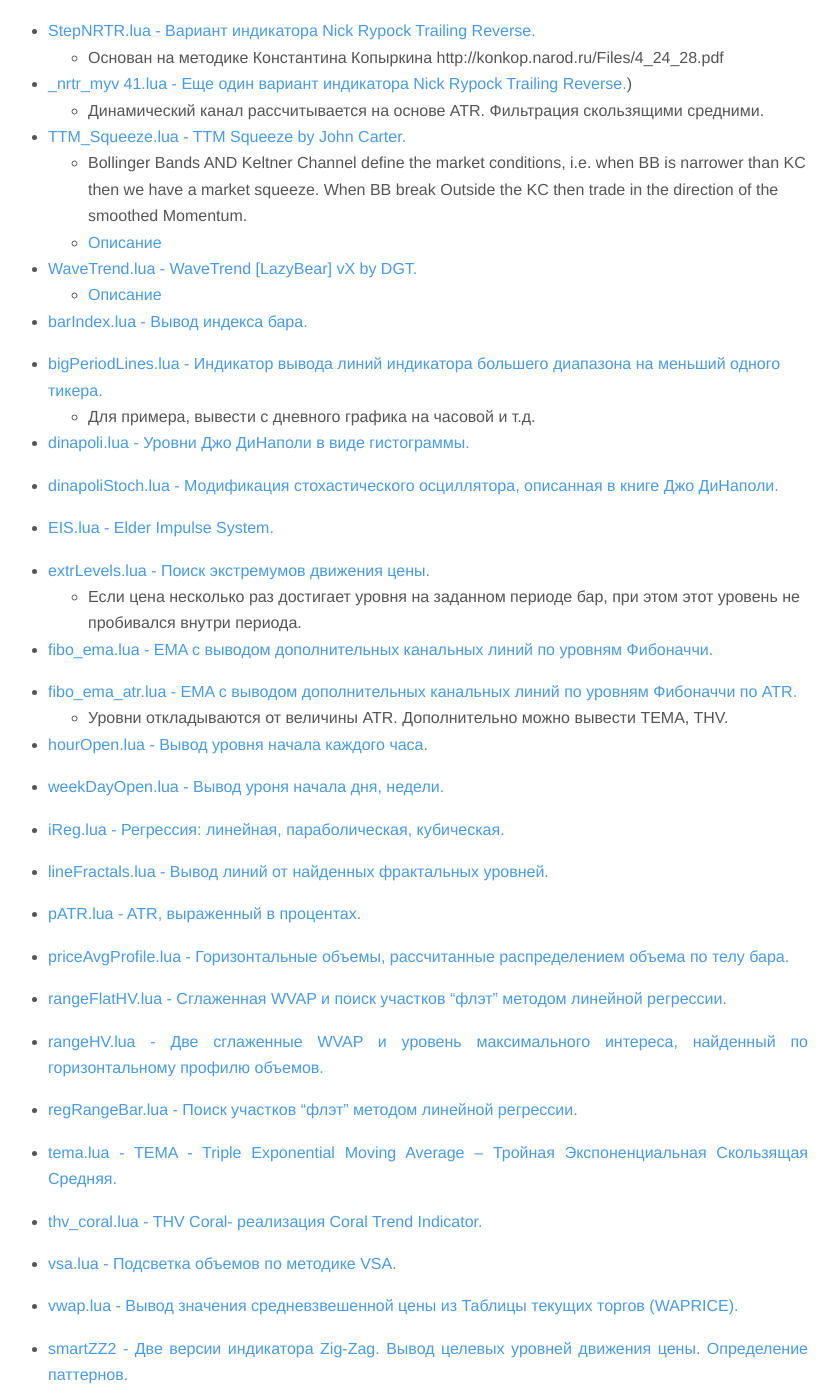
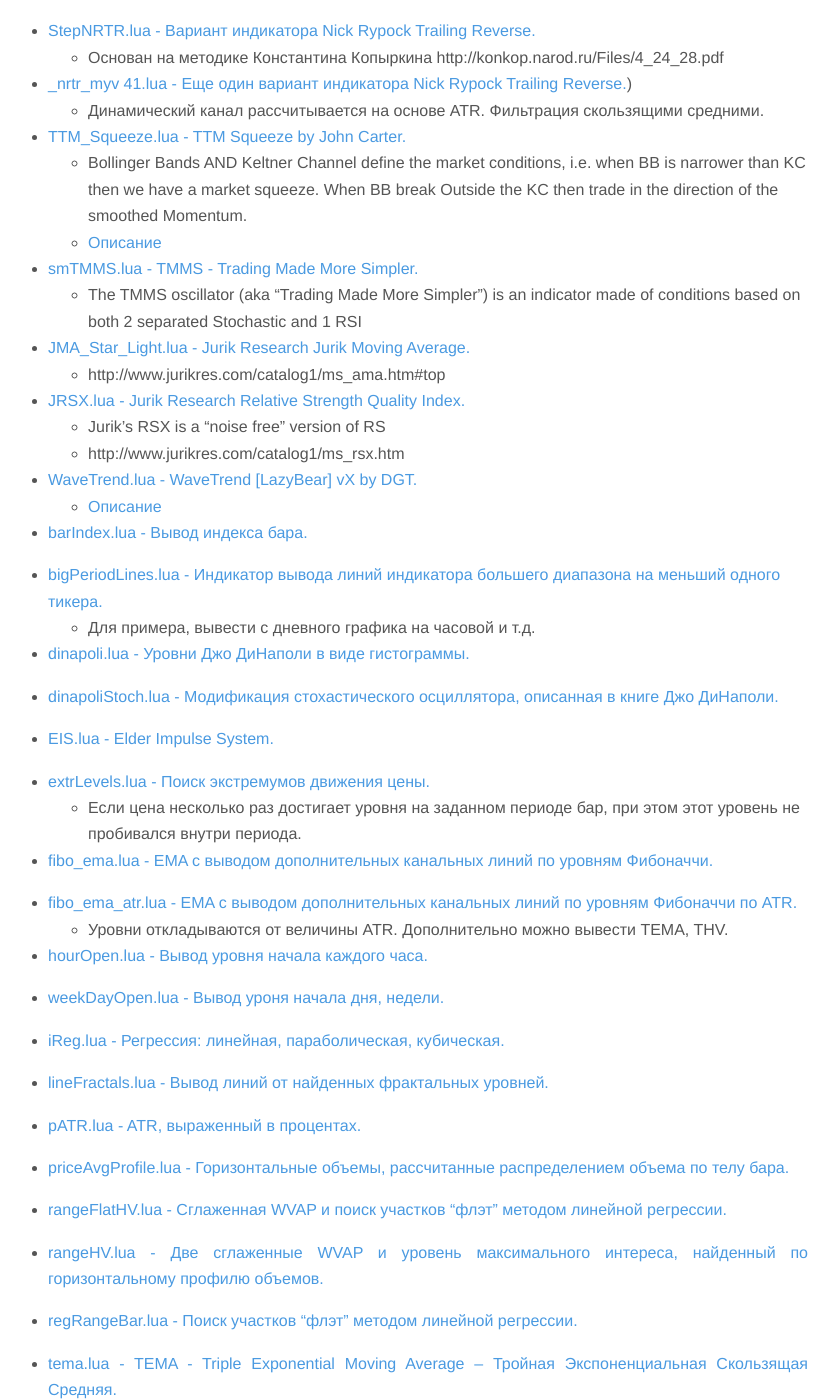
Before and after one commit to nick-nh/nick-nh.github.io, a Jekyll site: the page built from _posts/2021-01-09-hello-post.md, in a window 1280 px wide and 1400 px high, scrolled down 1982 px. Shown: the whole window, without its empty margins (232-1071 px from the left). Built offline with Jekyll 4.4.1, drawn with Linux system fonts in a browser that asks for light colours; nearby versions of some CDN libraries; some of the changed text lies outside the part shown.

Commit message:
new indicators

```diff
--- a/_posts/2021-01-09-hello-post.md
+++ b/_posts/2021-01-09-hello-post.md
@@ -96,6 +96,19 @@ tags: [индикатор,скрипт,робот,lua,qlua,квик,quik]
     - [Описание](https://school.stockcharts.com/doku.php?id=technical_indicators:ttm_squeeze)
 <br>
 
+- [smTMMS.lua - TMMS - Trading Made More Simpler.](https://github.com/nick-nh/qlua/blob/master/smTMMS.lua)
+    - The TMMS oscillator (aka “Trading Made More Simpler”) is an indicator made of conditions based on both 2 separated Stochastic and 1 RSI
+<br>
+
+- [JMA_Star_Light.lua - Jurik Research Jurik Moving Average.](https://github.com/nick-nh/qlua/blob/master/JMA_Star_Light.lua)
+    - http://www.jurikres.com/catalog1/ms_ama.htm#top
+<br>
+
+- [JRSX.lua - Jurik Research Relative Strength Quality Index.](https://github.com/nick-nh/qlua/blob/master/JRSX.lua)
+    - Jurik's RSX is a "noise free" version of RS
+    - http://www.jurikres.com/catalog1/ms_rsx.htm
+<br>
+
 - [WaveTrend.lua - WaveTrend [LazyBear] vX by DGT.](https://github.com/nick-nh/qlua/blob/master/WaveTrend.lua)
     - [Описание](https://ru.tradingview.com/script/cYG1lqRI-WaveTrend-LazyBear-vX-by-DGT/)
 <br>
@@ -146,6 +159,8 @@ tags: [индикатор,скрипт,робот,lua,qlua,квик,quik]
 
 - [vsa.lua - Подсветка объемов по методике VSA.](https://github.com/nick-nh/qlua/blob/master/vsa.lua)
 
+- [MarginCalc.lua - Расчет и вывод вариационной маржи (ГО) фьючерсного контракта для текущей цены.](https://github.com/nick-nh/qlua/blob/master/MarginCalc.lua)
+
 - [vwap.lua - Вывод значения средневзвешенной цены из Таблицы текущих торгов (WAPRICE).](https://github.com/nick-nh/qlua/blob/master/vwap.lua)
 
 - [smartZZ2 - Две версии индикатора Zig-Zag. Вывод целевых уровней движения цены. Определение паттернов.](https://github.com/nick-nh/qlua/blob/master/smartZZ2)
```
